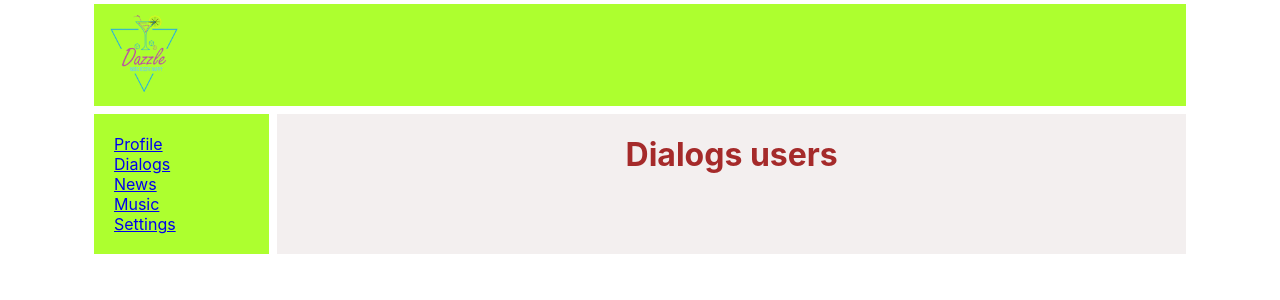
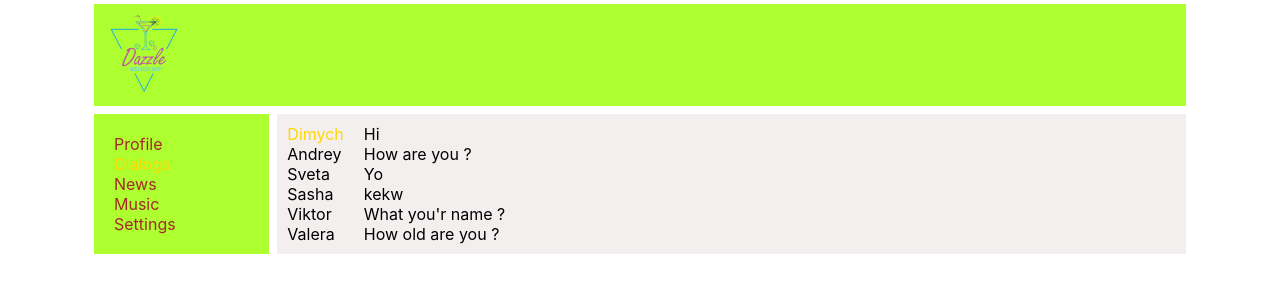
Before and after one commit to avangard7/incubator, a React (Create React App) app: page /dialogs in a window 1280 px wide. Shown: the top 300 px of the page. Built offline with nearby package versions, Linux system fonts and the light colour scheme.

Commit message:
lesson 21

```diff
--- a/src/components/Dialogs/Dialogs.jsx
+++ b/src/components/Dialogs/Dialogs.jsx
@@ -2,8 +2,35 @@ import s from './Dialogs.module.css';
 
 const Dialogs = (props) => {
     return (
-        <div className={ s.aries }>
-            <h1>Dialogs users</h1>
+        <div className={ s.dialogs }>
+            <div className={ s.dialogsItem }>
+                <div className={ s.dialog + ' ' + s.active }>
+                    Dimych
+                </div>
+                <div className={ s.dialog }>
+                    Andrey
+                </div>
+                <div className={ s.dialog }>
+                    Sveta
+                </div>
+                <div className={ s.dialog }>
+                    Sasha
+                </div>
+                <div className={ s.dialog }>
+                    Viktor
+                </div>
+                <div className={ s.dialog }>
+                    Valera
+                </div>
+            </div>
+            <div className={ s.messages }>
+                <div className={ s.dialog}> Hi </div>
+                <div className={ s.dialog}> How are you ? </div>
+                <div className={ s.dialog}> Yo </div>
+                <div className={ s.dialog}> kekw </div>
+                <div className={ s.dialog}> What you'r name ? </div>
+                <div className={ s.dialog}> How old are you ? </div>
+            </div>
         </div>
     )
 }
--- a/src/components/Dialogs/Dialogs.module.css
+++ b/src/components/Dialogs/Dialogs.module.css
@@ -1,5 +1,19 @@
 
-h1 {
-    color: brown;
-    text-align: center;
+.dialogs {
+    display: flex;
 }
+
+.dialogsItem {
+    padding: 10px;
+}
+
+.messages {
+    padding: 10px;
+}
+
+.dialog {
+}
+
+.active {
+    color: gold;
+}
--- a/src/components/Navbar/Navbar.jsx
+++ b/src/components/Navbar/Navbar.jsx
@@ -1,24 +1,27 @@
+import React from 'react';
 import s from './Navbar.module.css';
-import {Link} from 'react-router-dom';
+import { NavLink } from 'react-router-dom';
+
+const navActive = ({ isActive }) => (isActive ? s.active : s.item);
 
 const Navbar = () => {
   return (
-        <nav className={ s.navbar }>
+    <nav className={s.navbar}>
 
-        <div className={ s.item }>
-          <Link to="/profile">Profile</Link>
+      <div className={s.item}>
+        <NavLink to="/profile" className={ navActive }>Profile</NavLink>
       </div>
-        <div className={`${ s.item } + ' ' + ${ s.active }`}>
-          <Link to="/dialogs">Dialogs</Link>
+      <div className={s.item}>
+        <NavLink to="/dialogs" className={ navActive }>Dialogs</NavLink>
       </div>
-        <div className={ s.item }>
-          <Link to="/news">News</Link>
+      <div className={s.item}>
+        <NavLink to="/news" className={ navActive }>News</NavLink>
       </div>
-        <div className={ s.item }>
-          <Link to="/music">Music</Link>
+      <div className={s.item}>
+        <NavLink to="/music" className={ navActive } >Music</NavLink>
       </div>
-        <div className={ s.item }>
-          <Link to="/settings">Settings</Link>
+      <div className={s.item}>
+        <NavLink to="/settings" className={ navActive }>Settings</NavLink>
       </div>
 
     </nav>
--- a/src/components/Navbar/Navbar.module.css
+++ b/src/components/Navbar/Navbar.module.css
@@ -1,14 +1,25 @@
 .navbar {
+
     grid-area: n;
     background-color: greenyellow;
     padding: 20px;
     border: 4px solid white;
+
 }
 
 .item {
+
     color: blue;
+
+}
+.item a {
+
+    text-decoration: none;
+    color: brown;
 }
 
-.active {
-    color: red;
+.item a.active {
+
+    color: gold;
+
 }
```
Lines whose indentation alone changed are shown as unchanged.
